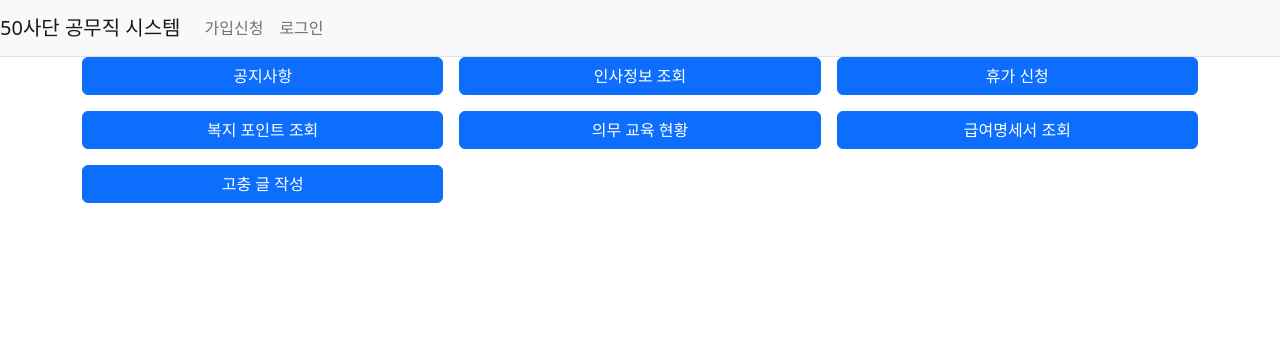
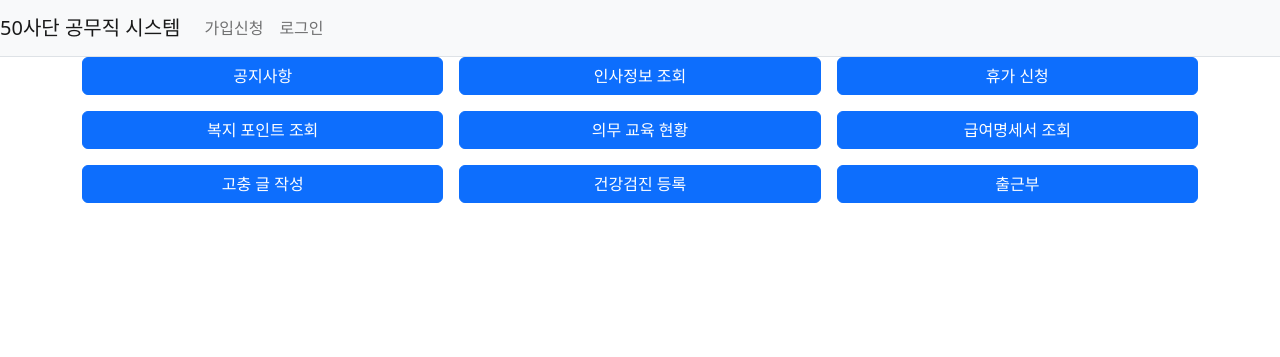
Before and after one commit to scy0416/50Division_app_TF, a Flask app: template public_service_employee_application/templates/user/employee_main.html in a window 1280 px wide. Shown: the top 357 px of the page. Run offline with Flask 3, Linux system fonts and the light colour scheme; the template is opened without the code that fills it, so the values that code supplies are empty; some libraries are stand-ins or nearby versions.

Commit message:
빼먹었던 기능에 대해서 추가했다.

```diff
--- a/public_service_employee_application/templates/admin/admin_main.html
+++ b/public_service_employee_application/templates/admin/admin_main.html
@@ -28,6 +28,9 @@
     <div class="col-md-4">
       <a href="{{ url_for('admin.grievance_list') }}" class="btn btn-primary w-100">고충 관리</a>
     </div>
+    <div class="col-md-4">
+      <button class="btn btn-primary w-100">출근부 관리</button>
+    </div>
   </div>
 </div>
 {% endblock %}
--- a/public_service_employee_application/templates/admin/request_main.html
+++ b/public_service_employee_application/templates/admin/request_main.html
@@ -26,6 +26,9 @@
         {% endif %}
       </a>
     </div>
+    <div class="col-md-4">
+      <button class="btn btn-primary">건강검진 확인 요청</button>
+    </div>
   </div>
 </div>
 {% endblock %}
--- a/public_service_employee_application/templates/user/employee_main.html
+++ b/public_service_employee_application/templates/user/employee_main.html
@@ -1,7 +1,7 @@
 {% extends "base.html" %}
 {% block content %}
 <div class="container">
-  <div class="row row-cols-2 row-cols-md-7 g-3">
+  <div class="row row-cols-2 row-cols-md-8 g-3">
     <div class="col-md-4">
       <a class="btn btn-primary w-100" href="{{ url_for('employee.notice') }}">공지사항</a>
     </div>
@@ -23,6 +23,12 @@
     <div class="col-md-4">
       <button class="btn btn-primary w-100">고충 글 작성</button>
     </div>
+    <div class="col-md-4">
+      <button class="btn btn-primary w-100">건강검진 등록</button>
+    </div>
+    <div class="col-md-4">
+      <button class="btn btn-primary w-100">출근부</button>
+    </div>
   </div>
 </div>
 {% endblock %}
```
